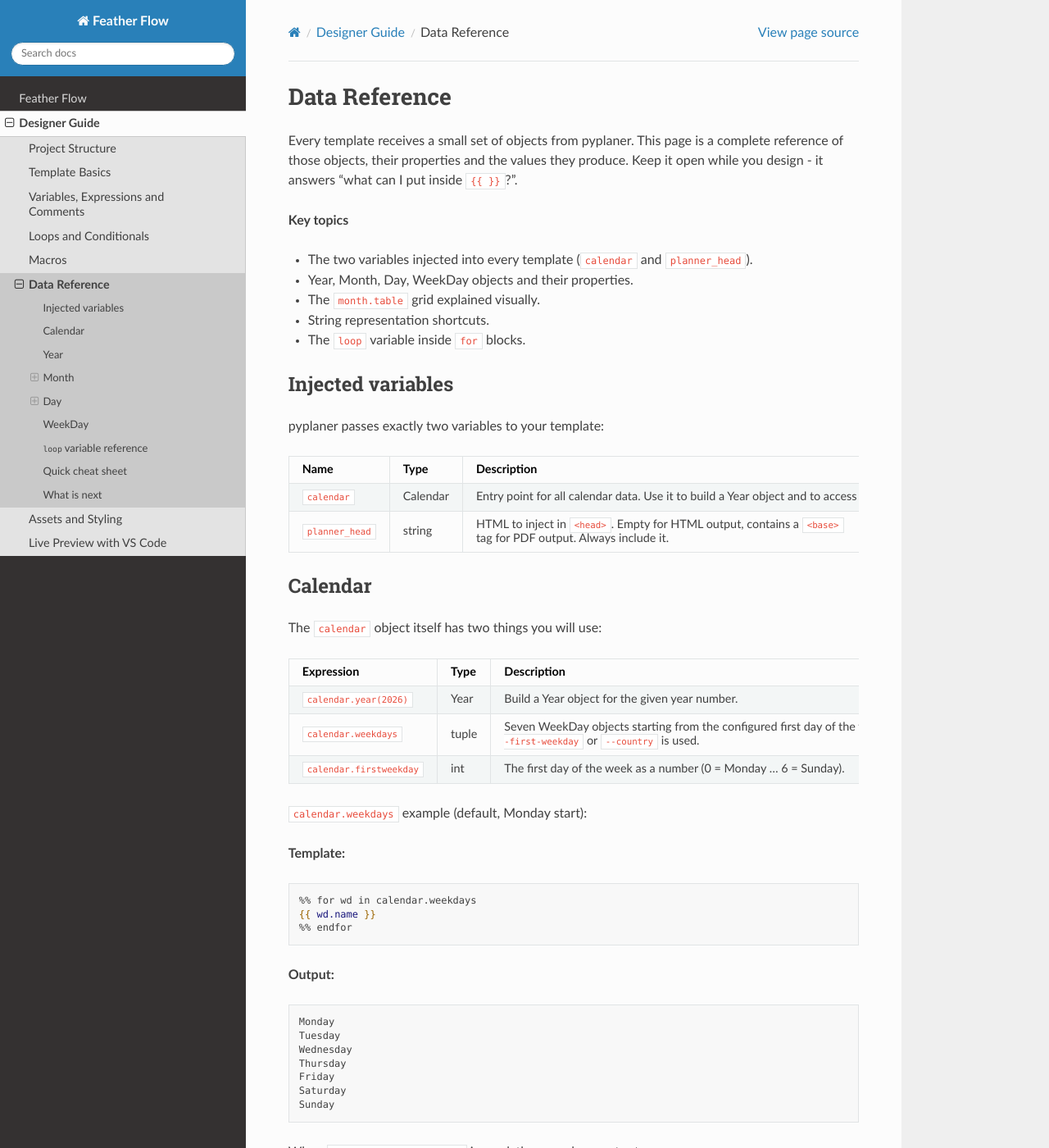
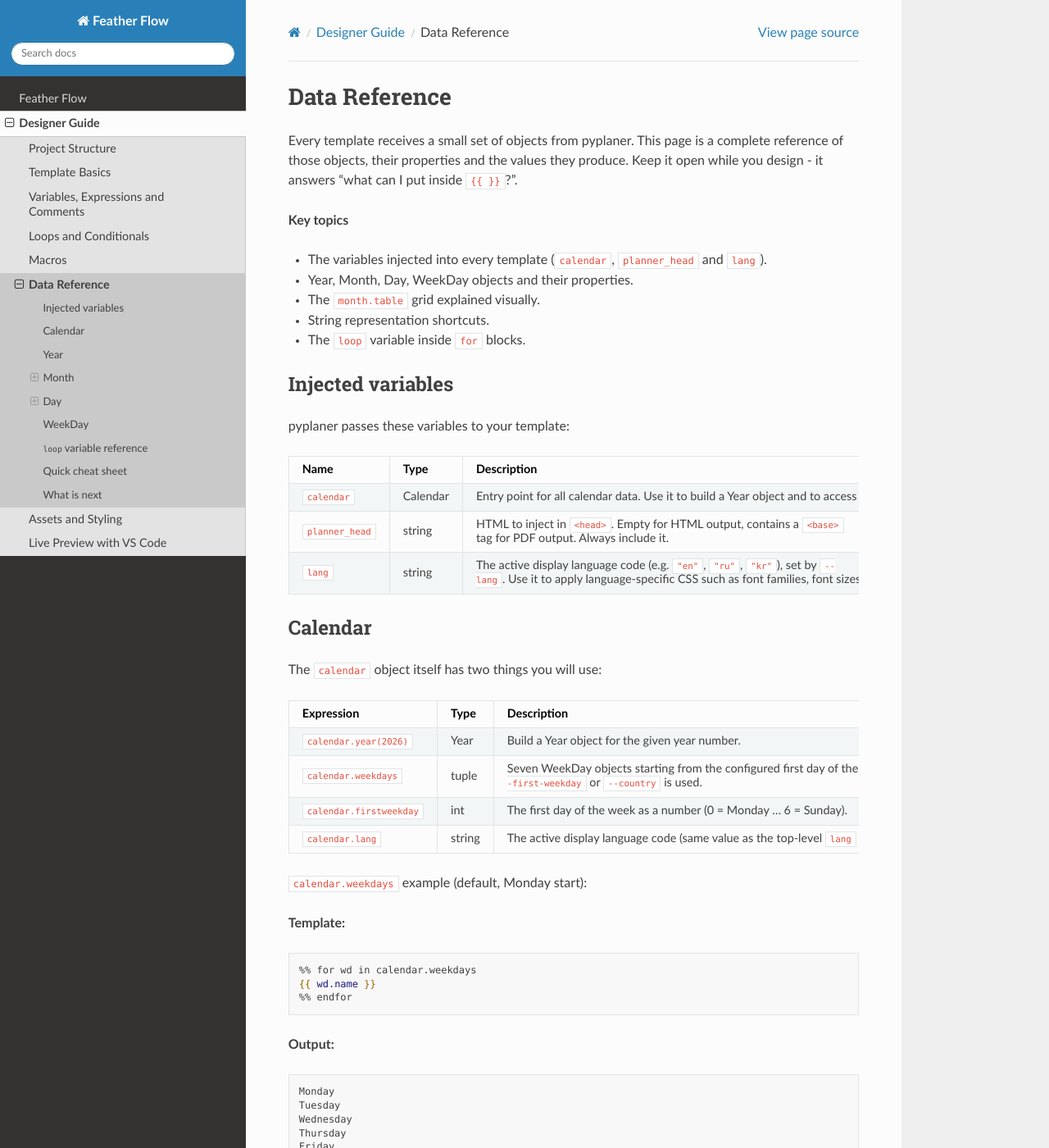
Before and after one commit to stamerlan/feather-flow, a Sphinx documentation site: the page built from docs/designer-guide/data-reference.rst, in a window 1280 px wide and 1400 px high. Shown: the whole window at 82% size. Built offline with Sphinx 7.4.7 and the Read the Docs theme 3.1.0, drawn with Linux system fonts in a browser that asks for light colours; some of the changed text lies outside the part shown.

Commit message:
Expose lang variable to templates
Make the active display language code available in Jinja2 templates
as a top-level `lang` variable and as `calendar.lang`, allowing
designers to apply language-specific CSS (fonts, sizes, layout).

```diff
--- a/docs/designer-guide/data-reference.rst
+++ b/docs/designer-guide/data-reference.rst
@@ -8,8 +8,8 @@ produce. Keep it open while you design - it answers "what can I put inside
 
 **Key topics**
 
-* The two variables injected into every template (``calendar`` and
-  ``planner_head``).
+* The variables injected into every template (``calendar``, ``planner_head``
+  and ``lang``).
 * Year, Month, Day, WeekDay objects and their properties.
 * The ``month.table`` grid explained visually.
 * String representation shortcuts.
@@ -19,7 +19,7 @@ produce. Keep it open while you design - it answers "what can I put inside
 Injected variables
 ------------------
 
-pyplaner passes exactly two variables to your template:
+pyplaner passes these variables to your template:
 
 .. list-table::
    :header-rows: 1
@@ -36,6 +36,11 @@ pyplaner passes exactly two variables to your template:
      - string
      - HTML to inject in ``<head>``. Empty for HTML output, contains a
        ``<base>`` tag for PDF output. Always include it.
+   * - ``lang``
+     - string
+     - The active display language code (e.g. ``"en"``, ``"ru"``, ``"kr"``),
+       set by ``--lang``. Use it to apply language-specific CSS such as font
+       families, font sizes or layout adjustments.
 
 
 Calendar
@@ -61,6 +66,10 @@ The ``calendar`` object itself has two things you will use:
    * - ``calendar.firstweekday``
      - int
      - The first day of the week as a number (0 = Monday ... 6 = Sunday).
+   * - ``calendar.lang``
+     - string
+     - The active display language code (same value as the top-level ``lang``
+       variable).
 
 ``calendar.weekdays`` example (default, Monday start):
 
@@ -368,10 +377,13 @@ Quick cheat sheet
 
 ::
 
+    lang                 -> "en"  (set by --lang)
+
     calendar
       .year(2026)        -> Year
       .weekdays          -> (Mon, Tue, ..., Sun)  *rotated by --first-weekday*
       .firstweekday      -> 0  (0=Mon .. 6=Sun)
+      .lang              -> "en"
 
     Year
       .value             -> 2026
```
Also changed, not shown: 2 other files.
